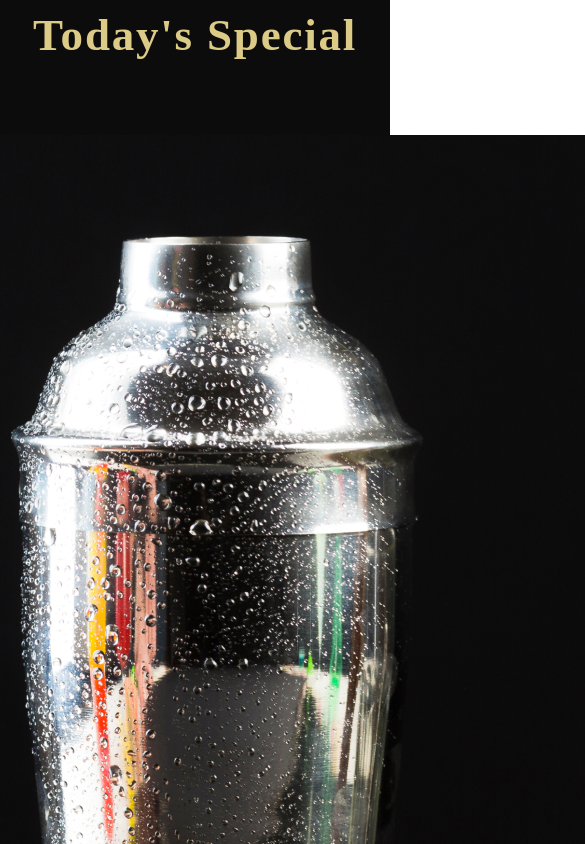
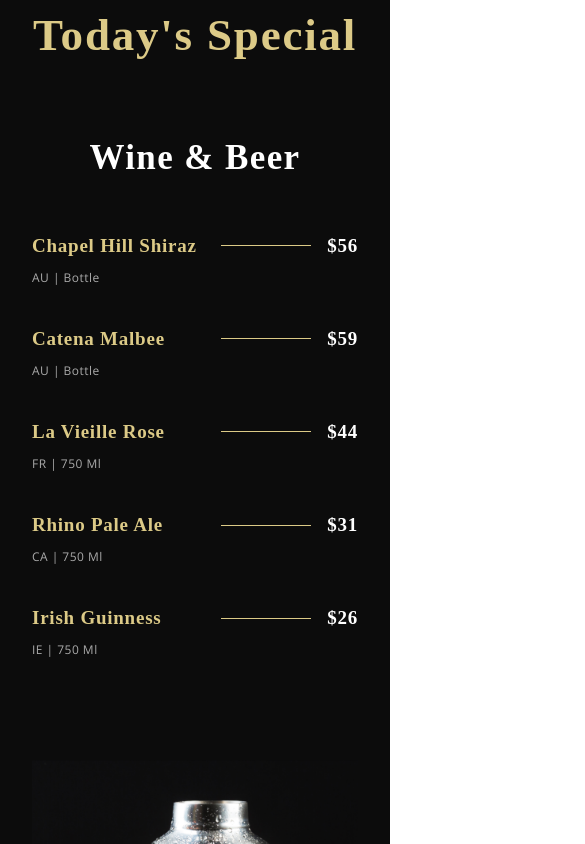
Before and after one commit to neophyte-programmer/gericht-restaurant, a React (Create React App) app: page / in a window 390 px wide. Shown: the part 2840-3684 px from the top of the page, 585 px wide, since content can reach past the window. Built offline with nearby package versions, Linux system fonts and the light colour scheme; a web font is replaced by a local one.

Commit message:
special menu styling

```diff
--- a/src/container/Menu/SpecialMenu.css
+++ b/src/container/Menu/SpecialMenu.css
@@ -17,3 +17,62 @@
     align-items: flex-start;
     flex-direction: row;
 }
+
+.app__specialMenu-menu_heading {
+    font-family: var(--font-base);
+    font-weight: 600;
+    letter-spacing: 0.04em;
+    line-height: 58.5px;
+    text-align: center;
+    color: var(--color-white);
+    font-size: 45px;
+}
+
+.app__specialMenu-menu_wine,
+.app__specialMenu-menu_cocktail {
+    flex: 1;
+    width: 100%;
+    display: flex;
+    flex-direction: column;
+}
+
+.app__specialMenu-menu-img {
+    width: 410px;
+    margin: 0 2rem;
+}
+
+.app__specialMenu-menu-img img {
+    width: 100%;
+    height: auto;
+}
+
+.app__specialMenu-menu_items {
+    display: flex;
+    flex-direction: column;
+    margin: 2rem 0;
+    width: 100%;
+}
+
+
+@media screen and (max-width: 1150px) {
+    .app__specialMenu-menu {
+        flex-direction: column;
+        align-items: center;
+        width: 100%;
+    }
+
+    .app__specialMenu-menu-img {
+        margin: 3rem 0;
+    }
+}
+
+@media screen and (max-width: 650px) {
+    .app__specialMenu-menu-img {
+        width: 100%;
+    }
+
+    .app__specialMenu-menu_heading {
+        font-size: 35px;
+        line-height: 48.5px;
+    }
+}
```
